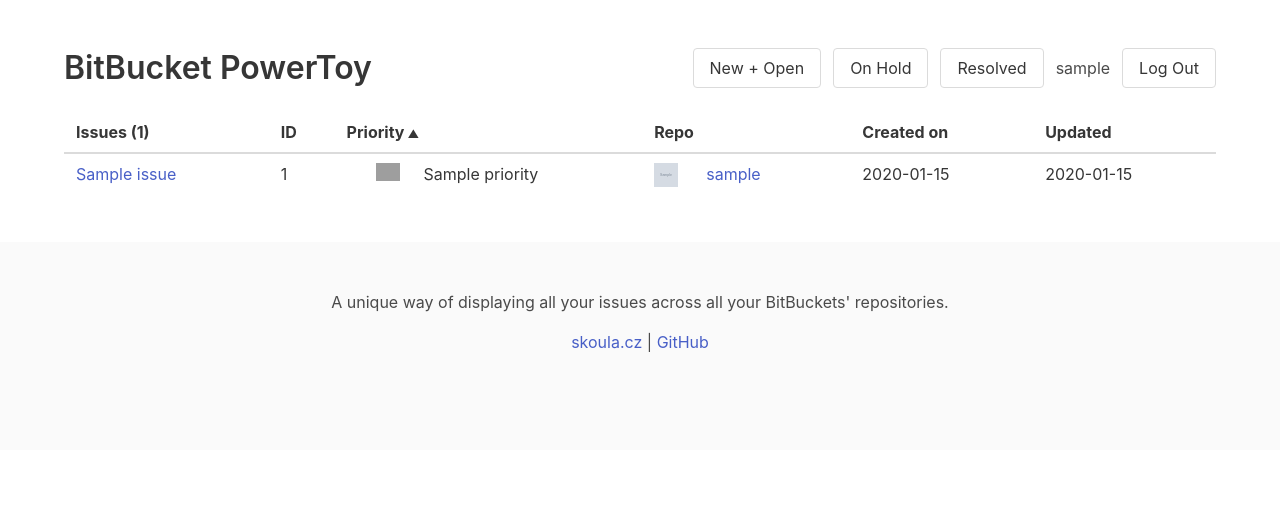
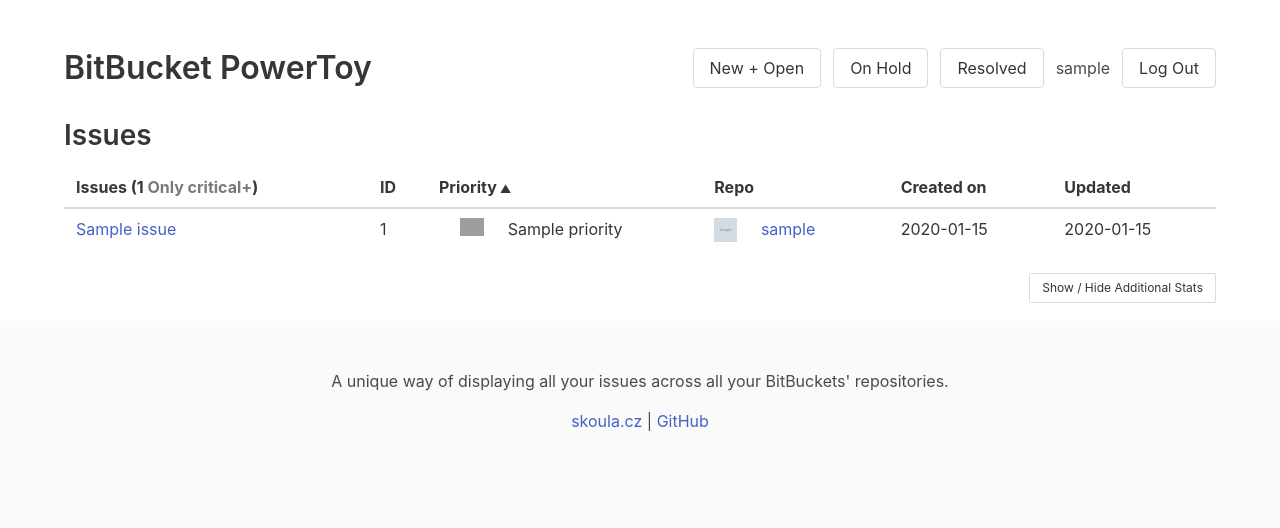
Before and after one commit to MichalSkoula/bitbucket-powertoy, a Flask app: template app/templates/index.html in a window 1280 px wide. Shown: the top 528 px of the page. Run offline with Flask 3, Linux system fonts and the light colour scheme; the visitor is signed in with stand-in values (Sample User, id 1); the template is opened without the code that fills it: most values are stand-ins (such as "Sample title", 1, 10 or a date in 2020); grey boxes marked "Sample" are stand-in pictures; grey boxes are pictures that could not be loaded.

Commit message:
bitbucket - critical+ only, additional stats

```diff
--- a/app/__init__.py
+++ b/app/__init__.py
@@ -23,14 +23,18 @@
             flash('Cannot log in #2')
             return redirect(url_for('logout'))
 
+        # some stats variables
+        user_issue_count = {}
+        issues_count = 0
+        repositories_with_issues = {}
+
         # get all repositories
         repositories = get('repositories/' + session['owner'], 'pagelen=100')
 
         # get all issues - parallel requests
-        issues_collection = load_issues(repositories['values'], what)
+        issues_collection = load_issues(repositories['values'], what, session['critical'])
 
         # find issues for repos
-        issues_count = 0
         for r in repositories['values']:
             for issues in issues_collection:
                 issues = issues.json()
@@ -38,14 +42,25 @@
                 if issues and issues[0]['repository']['full_name'] == r['full_name']:
                     # we found issues for this repo
                     r['open_issues'] = []
+                    repositories_with_issues[r['full_name']] = len(issues)
                     for i in issues:
                         # show only my issues....or ALL issues if what=resolved
                         if (show_all_assignment_on_resolved_issues == True and what == 'resolved') or (i['assignee'] != None and i['assignee']['account_id'] == session['account_id']):
                             r['open_issues'].append(i)
                             issues_count += 1
+
+                        # Check if the key exists in the dictionary, if not, return 0 and add 1
+                        if (i['assignee'] != None):
+                            user_issue_count[i['assignee']['display_name']] = user_issue_count.get(i['assignee']['display_name'], 0) + 1
                     continue
 
-        return render_template('index.html', repositories=repositories['values'], what=what, issues_count=issues_count)
+        # sort user_issue_count by value desc
+        user_issue_count = dict(sorted(user_issue_count.items(), key=lambda item: item[1], reverse=True))
+
+        # sort repositories_with_issues by value desc
+        repositories_with_issues = dict(sorted(repositories_with_issues.items(), key=lambda item: item[1], reverse=True))
+
+        return render_template('index.html', repositories=repositories['values'], what=what, issues_count=issues_count, user_issue_count=user_issue_count, repositories_with_issues=repositories_with_issues)
     else:
         return render_template('login.html')
 
@@ -54,6 +69,7 @@
     try:
         session['username'] = request.form.get('username')
         session['password'] = request.form.get('password')
+        session['critical'] = request.form.get('critical') != None
         session['owner'] = request.form.get('owner') if request.form.get('owner') != "" else request.form.get('username')
 
         response = get('user')
@@ -82,17 +98,22 @@
     ).json()
 
 # async - grequests
-def load_issues(repositories, what):
+def load_issues(repositories, what, only_critical_and_blocker = False):
     # first, prepare get requests
     regs = []
     really_what = what
+
     for r in repositories:
+        # https://developer.atlassian.com/cloud/bitbucket/rest/intro#filtering
         if what == 'hold':
-            really_what = 'state="on hold"'
+            really_what = '(state="on hold")'
         elif what == 'resolved':
-            really_what = 'state="resolved"'
+            really_what = '(state="resolved")'
         else:
-            really_what = 'state="new" OR state="open"'
+            really_what = '(state="new" OR state="open")'
+
+        if only_critical_and_blocker:
+            really_what += 'AND (priority > "major")'
 
         regs.append(
             grequests.get(
@@ -102,4 +123,4 @@
         )
 
     # fire all get requests at once
-    return grequests.map(regs);
+    return grequests.map(regs)
--- a/app/templates/base.html
+++ b/app/templates/base.html
@@ -81,6 +81,10 @@
 			sortTable(document.getElementById('issues-table'), 2, 1);
 		}
 		window.addEventListener ? window.addEventListener('load', _initialSort, false) : window.attachEvent && window.attachEvent('onload', _initialSort);
+
+		document.getElementById('toggle-button').addEventListener('click', function() {
+			document.getElementById('additional-tables').classList.toggle('is-hidden');
+		});
 	</script>
 </body>
 
--- a/app/templates/index.html
+++ b/app/templates/index.html
@@ -4,9 +4,11 @@
 
 {% block content %}
 
-<table class="table js-sort-table" id="issues-table">
+<h2>Issues</h2>
+
+<table class="table js-sort-table mb-5 is-hoverable" id="issues-table">
 	<thead>
-		<th>Issues ({{ issues_count }})</th>
+		<th>Issues ({{ issues_count }}{% if session['critical'] %} <span class="has-text-grey">Only critical+</span>{% endif %})</th>
 		<th>ID</th>
 		<th>Priority</th>
 		<th>Repo</th>
@@ -49,8 +51,38 @@
 	</tbody>
 </table>
 
-<!--
-<div class="is-size-7">{{ repositories|pprint }}</div>
--->
+<button id="toggle-button" class="button is-small is-pulled-right">Show / Hide Additional Stats</button>
 
+<div id="additional-tables" class="is-hidden columns mt-5">
+	<div class="column">
+		<h3>Issues count by user</h3>
+		<table class="table is-narrow is-hoverable">
+			<tr>
+				<th>User ID</th>
+				<th>Issue Count</th>
+			</tr>
+			{% for user_id, issue_count in user_issue_count.items() %}
+			<tr>
+				<td>{{ user_id }}</td>
+				<td>{{ issue_count }}</td>
+			</tr>
+			{% endfor %}
+		</table>
+	</div>
+	<div class="column">
+		<h3>Repositories with issues</h3>
+		<table class="table is-narrow is-hoverable">
+			<tr>
+				<th>Repository</th>
+				<th>Issue Count</th>
+			</tr>
+			{% for repo_name, issue_count in repositories_with_issues.items() %}
+			<tr>
+				<td>{{ repo_name }}</td>
+				<td>{{ issue_count }}</td>
+			</tr>
+			{% endfor %}
+		</table>
+	</div>
+</div>
 {% endblock %}
```
Also changed, not shown: app/templates/login.html (+7 -2 lines).
